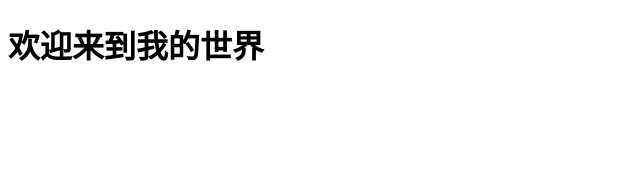
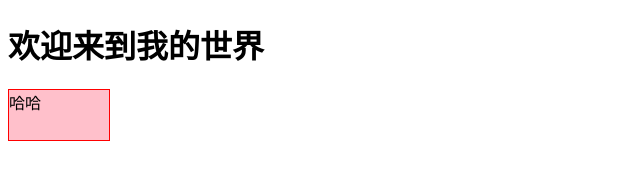
Before and after one commit to JiangLeiBoy/JiangLeiBoy.github.io, a plain HTML site: page index.html in a window 1280 px wide. Shown: the whole page, without its empty margins (0-640 px from the left). Drawn offline with Linux system fonts and the light colour scheme.

Commit message:
提交两个文件

```diff
--- /dev/null
+++ b/index.css
@@ -0,0 +1,6 @@
+#box{
+    width: 100px;
+    height: 50px;
+    background-color: pink;
+    border: 1px solid red;
+}
--- a/index.html
+++ b/index.html
@@ -5,8 +5,10 @@
     <meta http-equiv="X-UA-Compatible" content="IE=edge">
     <meta name="viewport" content="width=device-width, initial-scale=1.0">
     <title>Document</title>
+    <link rel="stylesheet" href="./index.css">
 </head>
 <body>
     <h1>欢迎来到我的世界</h1>
+    <div id="box">哈哈</div>
 </body>
 </html>
```
